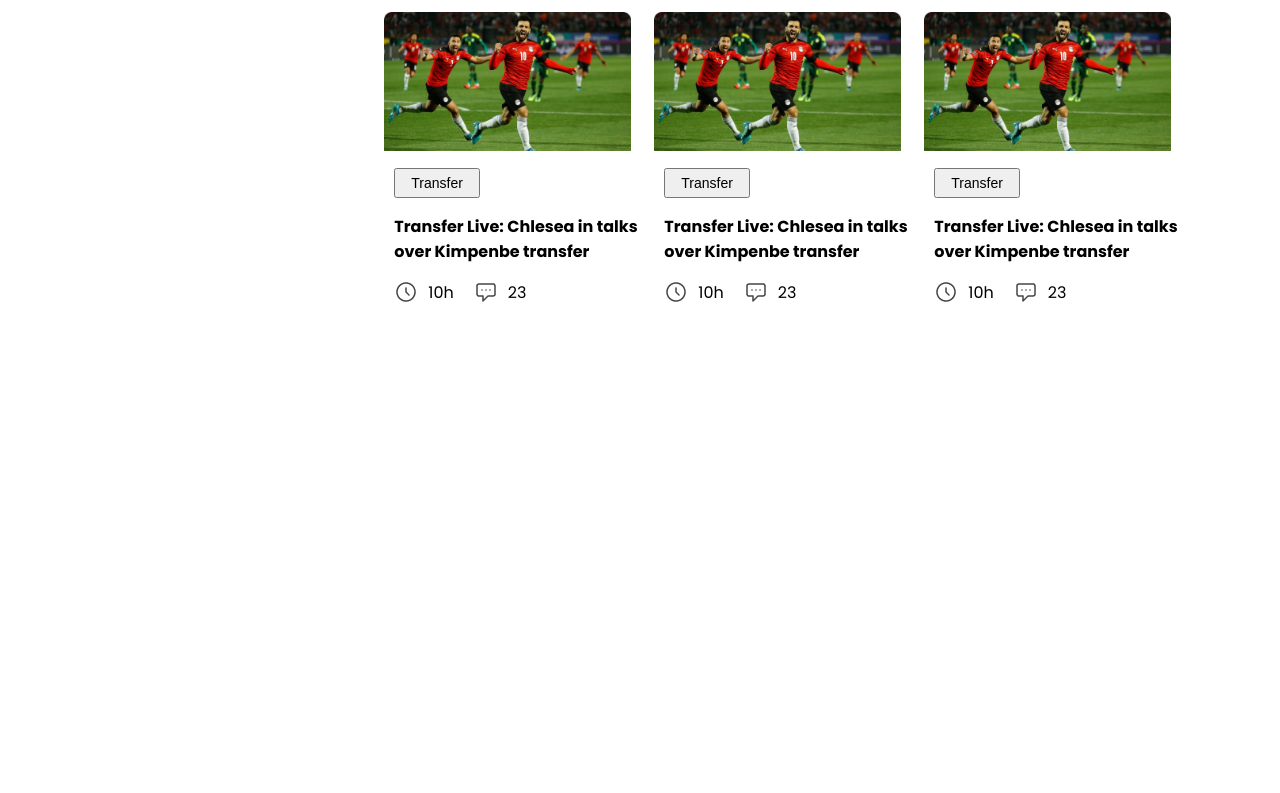
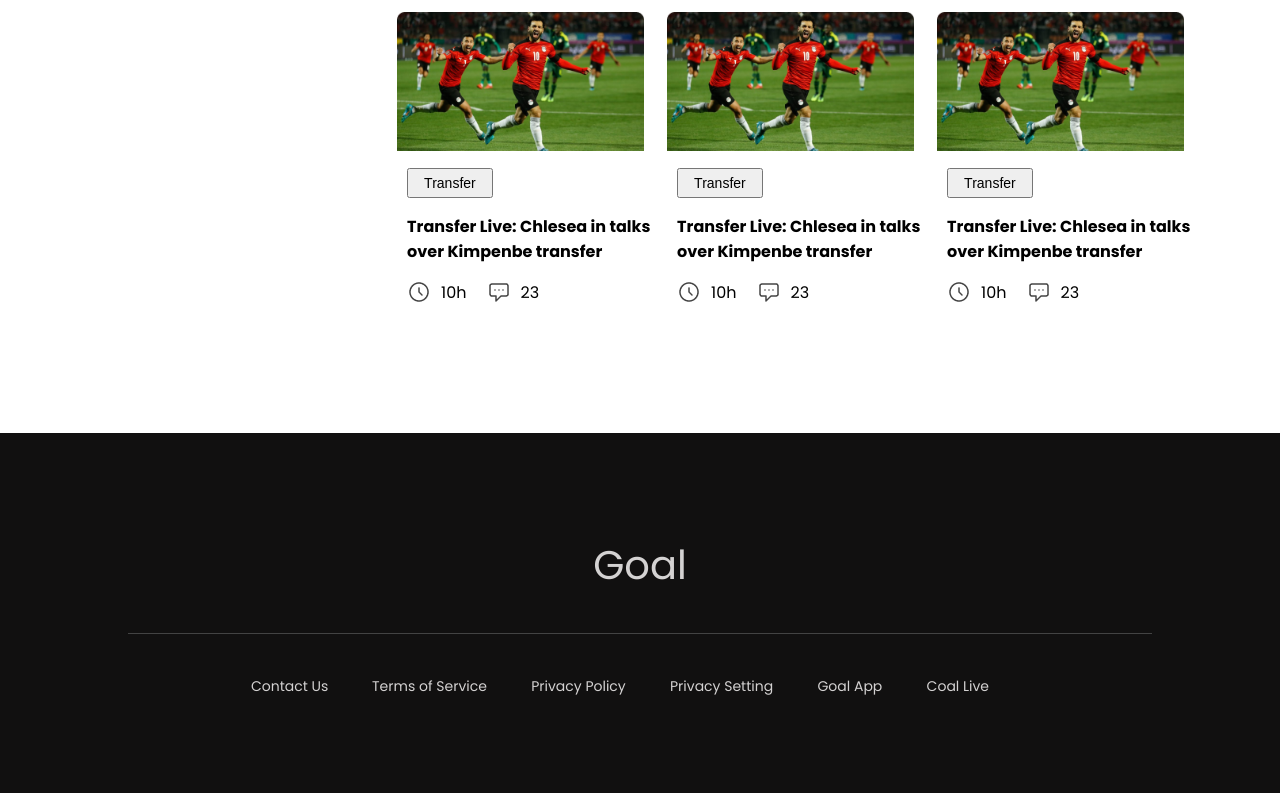
Before and after one commit to imam0321/world-cup, a plain HTML site: page index.html in a window 1280 px wide. Shown: the part 1345-2138 px from the top of the page. Before the commit the page ends 1778 px from the top, so only its background shows below. Drawn offline with Linux system fonts and the light colour scheme.

Commit message:
added footer section

```diff
--- a/index.html
+++ b/index.html
@@ -173,5 +173,17 @@
       <!-- Match details end -->
     </main>
     <!-- Main end -->
+    <footer class="goals">
+      <h1>Goal</h1>
+      <hr />
+      <div class="informations">
+        <a href="#"> Contact Us </a>
+        <a href="#">Terms of Service</a>
+        <a href="#">Privacy Policy</a>
+        <a href="#">Privacy Setting</a>
+        <a href="#">Goal App</a>
+        <a href="#">Coal Live</a>
+      </div>
+    </footer>
   </body>
 </html>
--- a/styles/style.css
+++ b/styles/style.css
@@ -31,13 +31,14 @@ header {
   font-weight: 700;
   color: white;
   margin-bottom: 10px;
+  line-height: 130%;
 }
 .great {
   color: rgb(167, 197, 232);
 }
 .greatest-thumnail {
-  font-size: 12.5px;
-  font-weight: 500;
+  font-size: 14px;
+  font-weight: 300;
   color: white;
   margin-bottom: 35px;
 }
@@ -55,8 +56,8 @@ header {
   height: 70%;
 }
 .greatest-banner img {
-  height: 500px;
-  padding: 10% 0 0 3%;
+  height: 498px;
+  padding: 10% 0 0 5%;
 }
 
 /*-----------------
@@ -79,7 +80,7 @@ header {
   flex-direction: column;
   align-items: center;
   padding: 0 30px;
-  margin-left: 8%;
+  margin-left: 9%;
   margin-right: 2%;
 }
 .side-bar a {
@@ -141,3 +142,31 @@ header {
 .timeline-view span {
   margin-right: 20px;
 }
+
+/*-------------------
+     Footer section
+---------------------*/
+.goals {
+  height: 360px;
+  text-align: center;
+  background-color: rgb(17, 16, 16);
+}
+.goals h1 {
+  font-size: 40px;
+  font-weight: 500;
+  color: rgb(212, 210, 210);
+  padding-top: 8%;
+}
+.goals hr {
+  height: 0;
+  border: 0;
+  border-top: 1px solid rgb(67, 67, 67);
+  margin: 3% 10%;
+}
+.informations a {
+  text-decoration: none;
+  color: rgb(212, 210, 210);
+  font-size: 14px;
+  font-weight: 300;
+  padding-right: 40px;
+}
```
